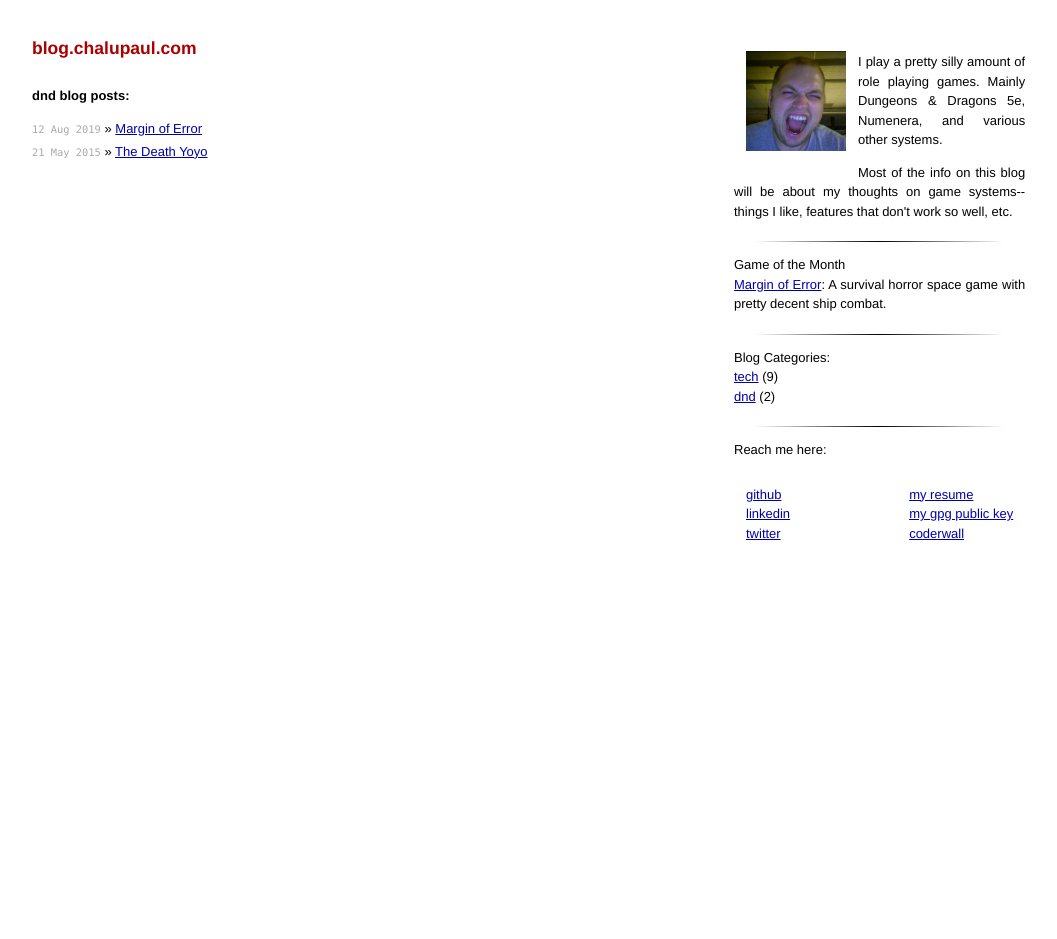
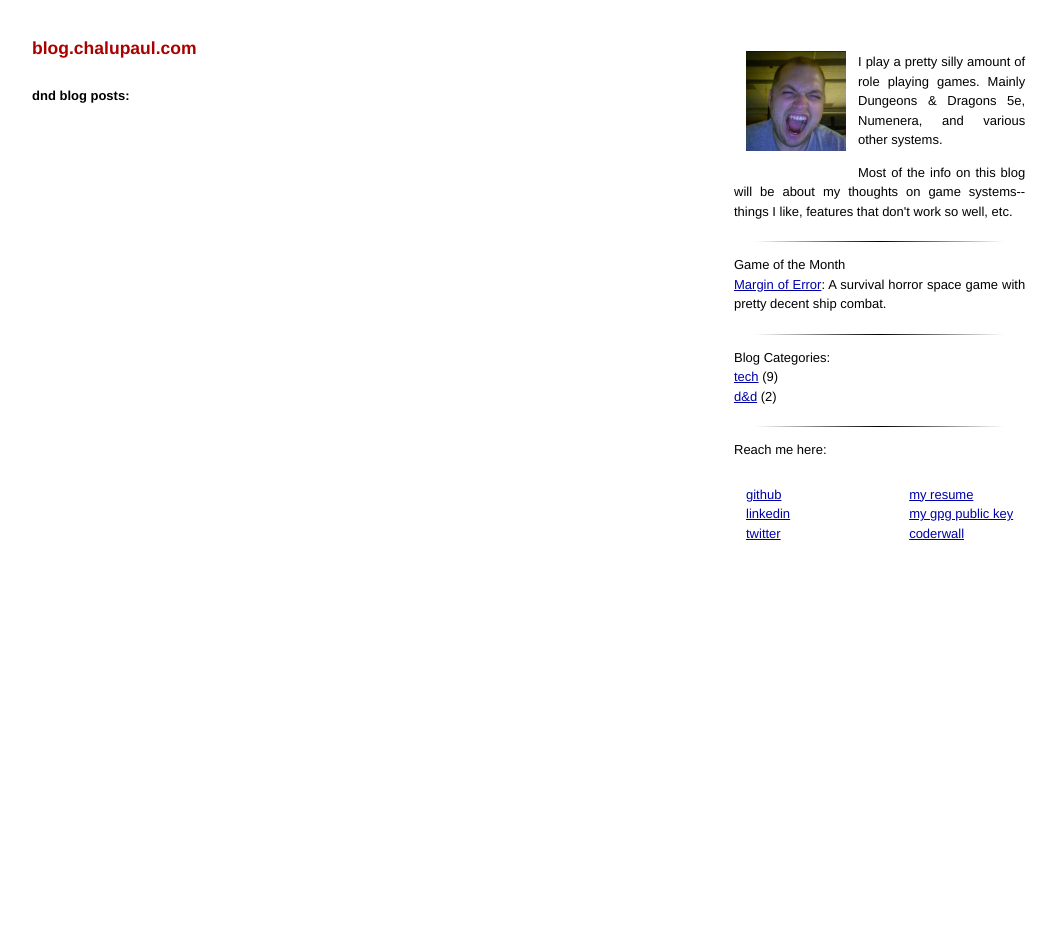
Before and after one commit to chalupaul/chalupaul.github.io, a Jekyll site: the page built from dnd/index.html, in a window 1280 px wide. Shown: the whole page, without its empty margins (88-1145 px from the left). Built offline with Jekyll 4.4.1, drawn with Linux system fonts in a browser that asks for light colours.

Commit message:
changing dnd to d&d

```diff
--- a/_data/about.yml
+++ b/_data/about.yml
@@ -10,7 +10,7 @@ default:
     If you're curious about the name "chalupaul", it's because
     you can't spell chalupa without paul.
 
-dnd:
+d&d:
   intro: >
     I play a pretty silly amount of role playing games. Mainly
     Dungeons & Dragons 5e, Numenera, and various other systems.
--- a/_posts/2015-05-21-The-Death-Yoyo.markdown
+++ b/_posts/2015-05-21-The-Death-Yoyo.markdown
@@ -3,7 +3,7 @@ layout: post
 title: "The Death Yoyo"
 date: 2015-05-21 15:50:24
 published: true
-category: dnd
+category: d&d
 tags: [5e, rpg, game design]
 ---
 
--- a/_posts/2019-08-12-new-post.markdown
+++ b/_posts/2019-08-12-new-post.markdown
@@ -3,7 +3,7 @@ layout: post
 title: "Margin of Error"
 date: 2019-08-12 02:45:57
 published: true
-category: dnd
+category: d&d
 tags: [game of the month, game design, rpg]
 ---
 
--- a/dnd/index.html
+++ b/dnd/index.html
@@ -1,7 +1,7 @@
 ---
 layout: default
 title: chalupaul
-category: dnd
+category: d&d
 ---
 
 {% include posts_by_category.html %}
```
